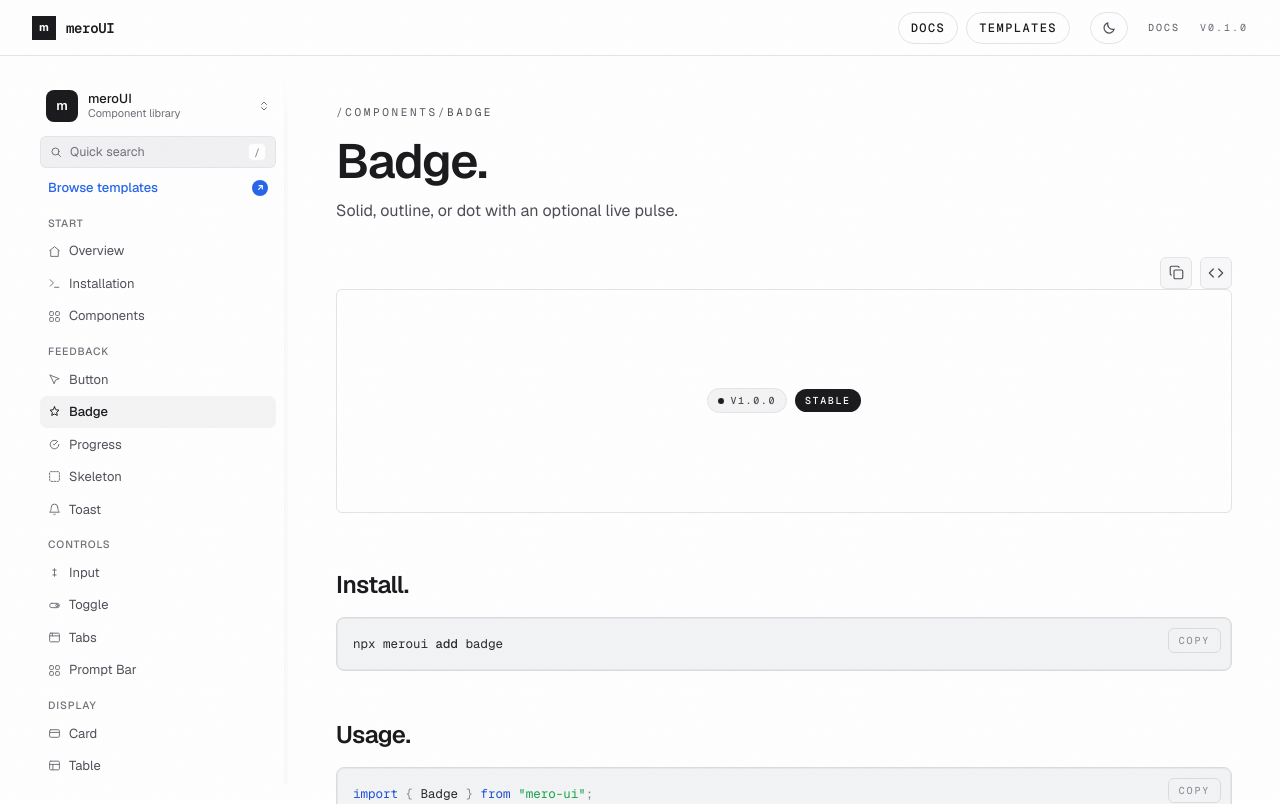
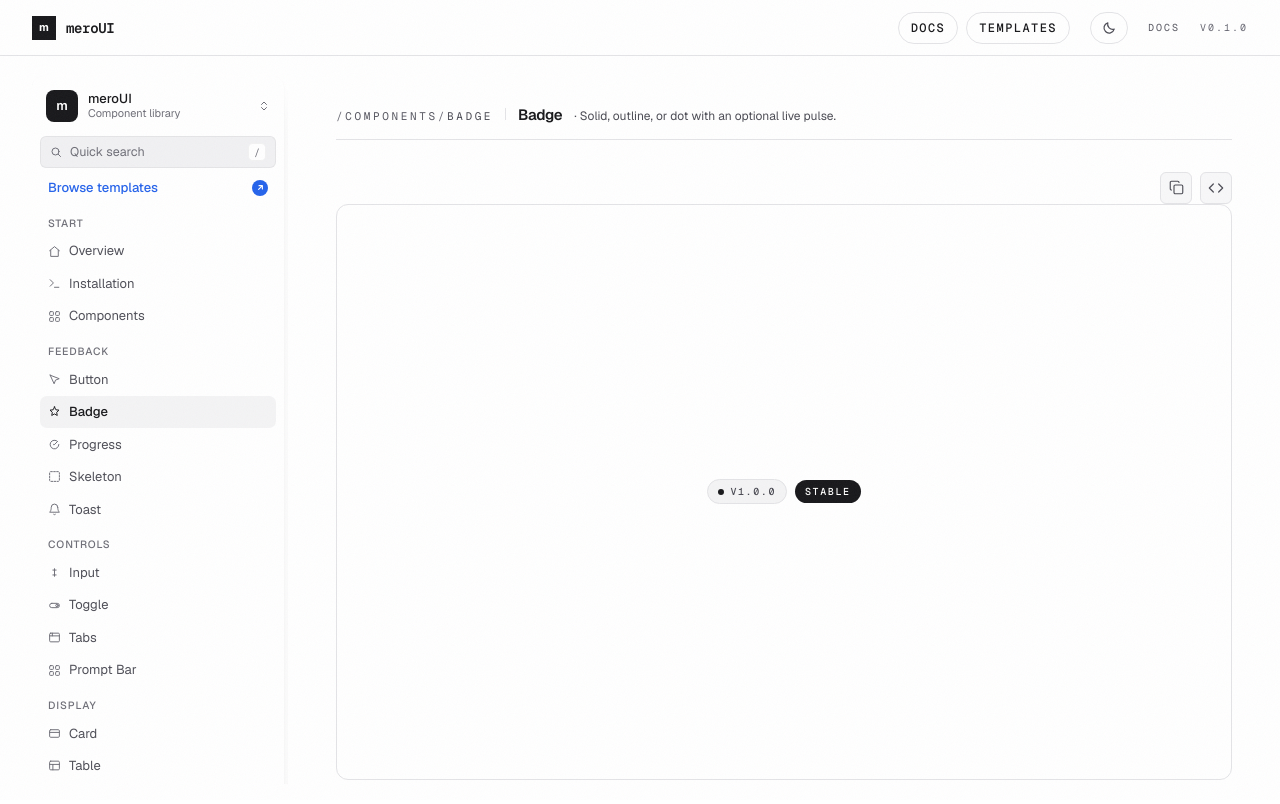
Before and after one commit to shivraj598/meroUI, a Next.js app: page /components/badge in a window 1280 px wide. Shown: the top 804 px of the page. Built offline with nearby package versions, Linux system fonts and the light colour scheme; what glimm would draw is missing.

Commit message:
refactor: enhance layout and styling of component documentation page

```diff
--- a/src/app/(docs)/components/[slug]/page.tsx
+++ b/src/app/(docs)/components/[slug]/page.tsx
@@ -38,31 +38,22 @@ export default async function ComponentPage({ params }: PageProps) {
 
   return (
     <div className="flex max-w-[56rem] flex-col">
+      <div className="flex flex-wrap items-baseline gap-x-3 gap-y-1 border-b border-line pb-3">
         <Link
           href="/docs"
           className="font-mono text-[11px] uppercase tracking-[0.24em] text-faint transition-colors hover:text-ink"
         >
-        <span className="text-dim">/</span>components
-        <span className="text-dim">/</span>
+          <span className="text-dim">/</span>components<span className="text-dim">/</span>
           <span className="text-muted">{item.slug}</span>
         </Link>
-
-      <h1 className="mt-4 text-4xl font-semibold tracking-tight md:text-5xl">
-        {item.name}.
-      </h1>
-      <p className="mt-3 max-w-xl text-base leading-7 text-muted">
-        {item.blurb}
-      </p>
+        <span className="hidden h-3 w-px bg-line sm:block" aria-hidden />
+        <h1 className="text-[15px] font-semibold tracking-tight text-ink">{item.name}</h1>
+        <span className="hidden max-w-[36ch] truncate text-xs leading-5 text-muted md:inline">· {item.blurb}</span>
+      </div>
 
       {/* live preview + source */}
       <ComponentToolbar source={getComponentSource(slug) ?? ""}>
-        <div
-          className={
-            item.slug === "prompt-bar"
-              ? "flex min-h-[28rem] items-center justify-center rounded-md border border-line bg-canvas/40 p-8"
-              : "flex h-56 items-center justify-center rounded-md border border-line bg-canvas/40 p-8"
-          }
-        >
+        <div className="flex min-h-[32rem] items-center justify-center rounded-xl border border-line bg-canvas/40 p-6 md:min-h-[36rem] md:p-10">
           <ComponentPreview slug={item.slug} />
         </div>
       </ComponentToolbar>
```
Lines whose indentation alone changed are shown as unchanged.
